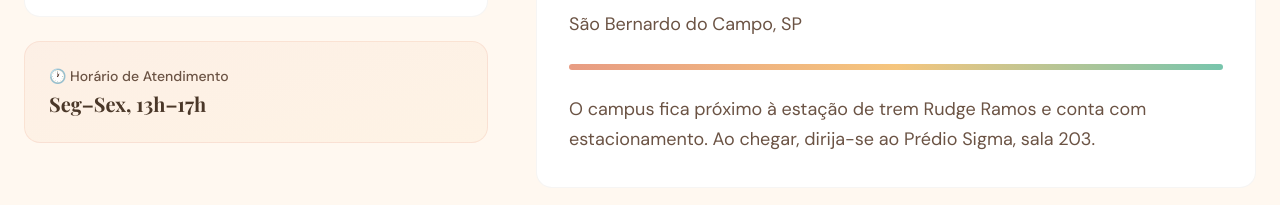
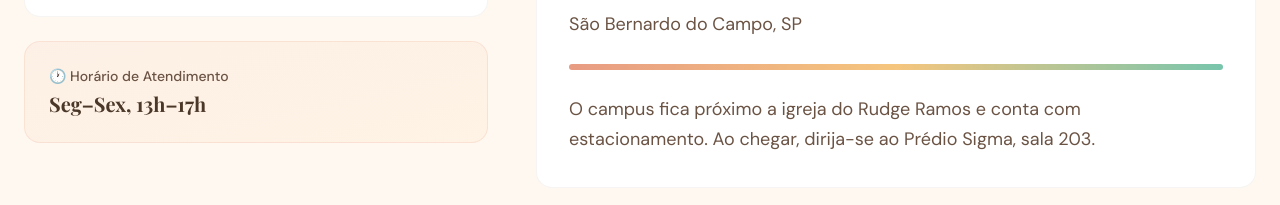
Before and after one commit to ByteLair/Aquarela60, a Next.js app: page /contato in a window 1280 px wide. Shown: the part 1112-1317 px from the top of the page. Built offline with nearby package versions, Linux system fonts and the light colour scheme; a web font is replaced by a local one.

Commit message:
fix: correção de texto

```diff
--- a/src/app/contato/page.tsx
+++ b/src/app/contato/page.tsx
@@ -155,7 +155,7 @@ export default function ContatoPage() {
                 </div>
                 <div className="section-divider my-6" />
                 <p className="text-marrom-light">
-                  O campus fica próximo à estação de trem Rudge Ramos e conta com
+                  O campus fica próximo a igreja do Rudge Ramos e conta com
                   estacionamento. Ao chegar, dirija-se ao Prédio Sigma, sala 203.
                 </p>
               </div>
```
